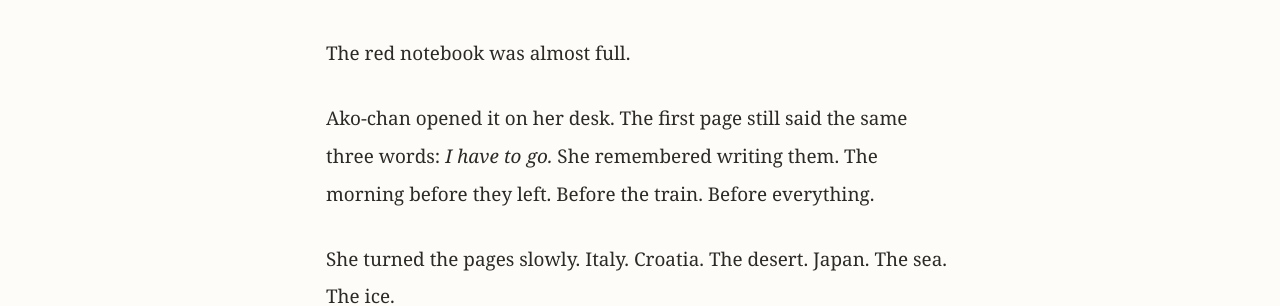
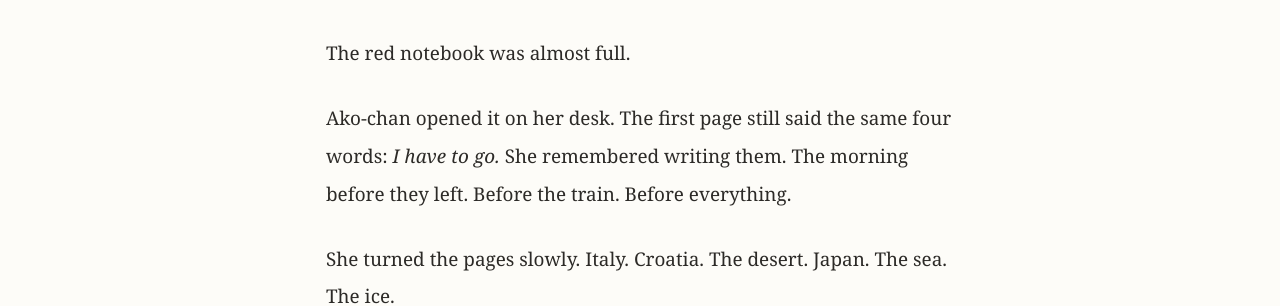
Before and after one commit to morisaki-yuichi/ako-chans-adventure, a Jekyll site: the page built from season2/chapter12/ep005.md, in a window 1280 px wide. Shown: the part 241-547 px from the top of the page. Built offline with Jekyll 4.4.1, drawn with Linux system fonts in a browser that asks for light colours.

Commit message:
Fix word count — 'I have to go' is four words, not three

```diff
--- a/season2/chapter12/ep005.md
+++ b/season2/chapter12/ep005.md
@@ -14,7 +14,7 @@ permalink: /season2/chapter12/ep005/
 
 The red notebook was almost full.
 
-Ako-chan opened it on her desk. The first page still said the same three words: *I have to go.* She remembered writing them. The morning before they left. Before the train. Before everything.
+Ako-chan opened it on her desk. The first page still said the same four words: *I have to go.* She remembered writing them. The morning before they left. Before the train. Before everything.
 
 She turned the pages slowly. Italy. Croatia. The desert. Japan. The sea. The ice.
 
```
Also changed, not shown: planning/timeline.md (+1 -1 lines).
